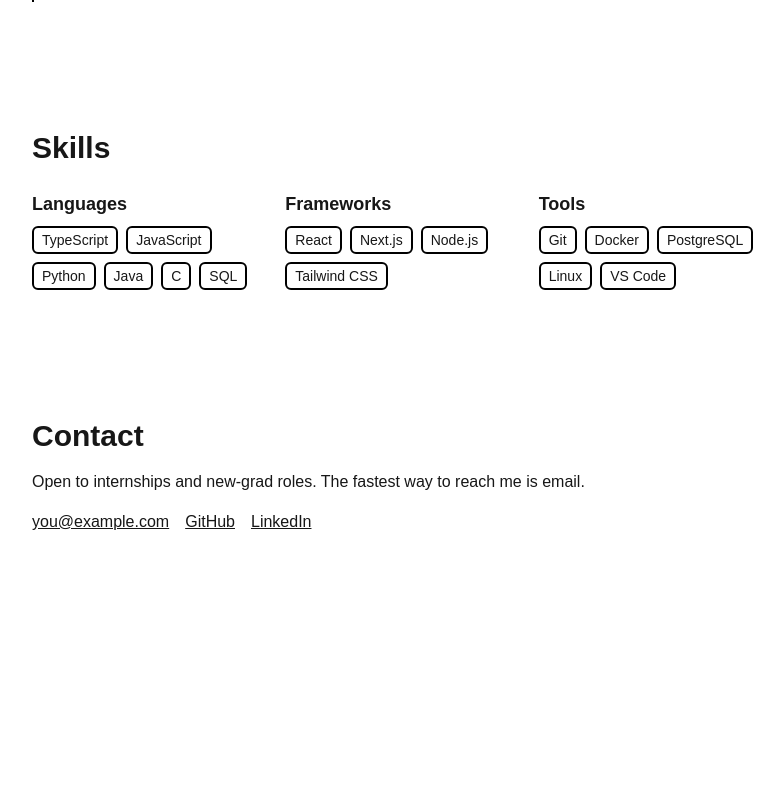
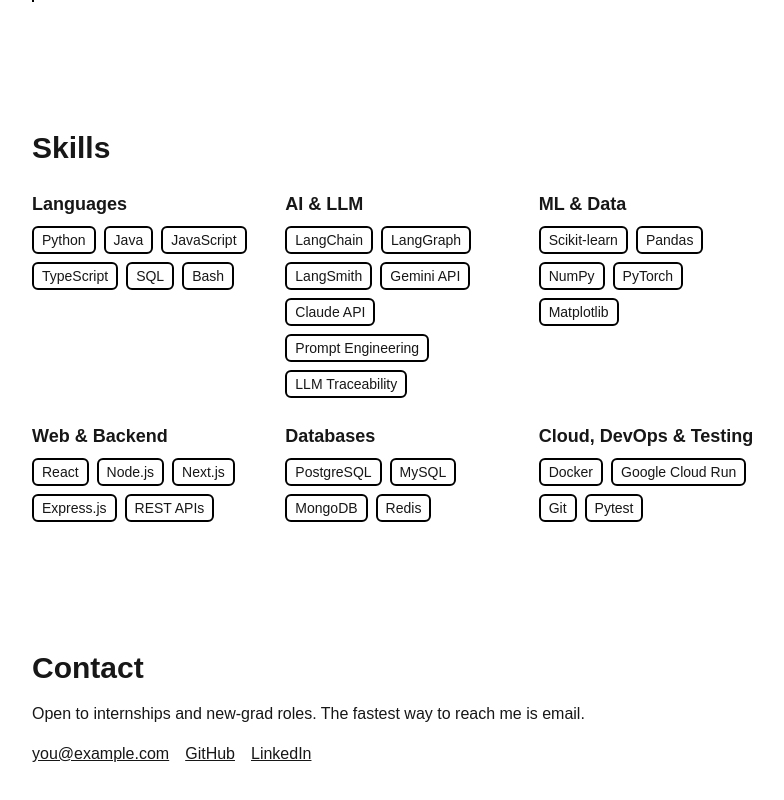
Before and after one commit to nhatle16/portfolio, a Next.js app: page / in a window 1280 px wide. Shown: the part 1226-2026 px from the top of the page, without its empty margins (240-1024 px from the left). Before the commit the page ends 1824 px from the top, so only its background shows below. Built offline with nearby package versions, Linux system fonts and the light colour scheme.

Commit message:
fix(components): change skills section with real skills

```diff
--- a/src/components/Skills.tsx
+++ b/src/components/Skills.tsx
@@ -1,7 +1,10 @@
 const skillGroups = [
-  { title: "Languages", items: ["TypeScript", "JavaScript", "Python", "Java", "C", "SQL"] },
-  { title: "Frameworks", items: ["React", "Next.js", "Node.js", "Tailwind CSS"] },
-  { title: "Tools", items: ["Git", "Docker", "PostgreSQL", "Linux", "VS Code"] },
+  { title: "Languages", items: ["Python", "Java", "JavaScript", "TypeScript", "SQL", "Bash"] },
+  { title: "AI & LLM", items: ["LangChain", "LangGraph", "LangSmith", "Gemini API", "Claude API", "Prompt Engineering", "LLM Traceability"] },
+  { title: "ML & Data", items: ["Scikit-learn", "Pandas", "NumPy", "PyTorch", "Matplotlib"] },
+  { title: "Web & Backend", items: ["React", "Node.js", "Next.js", "Express.js", "REST APIs"] },
+  { title: "Databases", items: ["PostgreSQL", "MySQL", "MongoDB", "Redis"] },
+  { title: "Cloud, DevOps & Testing", items: ["Docker", "Google Cloud Run", "Git", "Pytest"] },
 ];
 
 export function Skills() {
```
